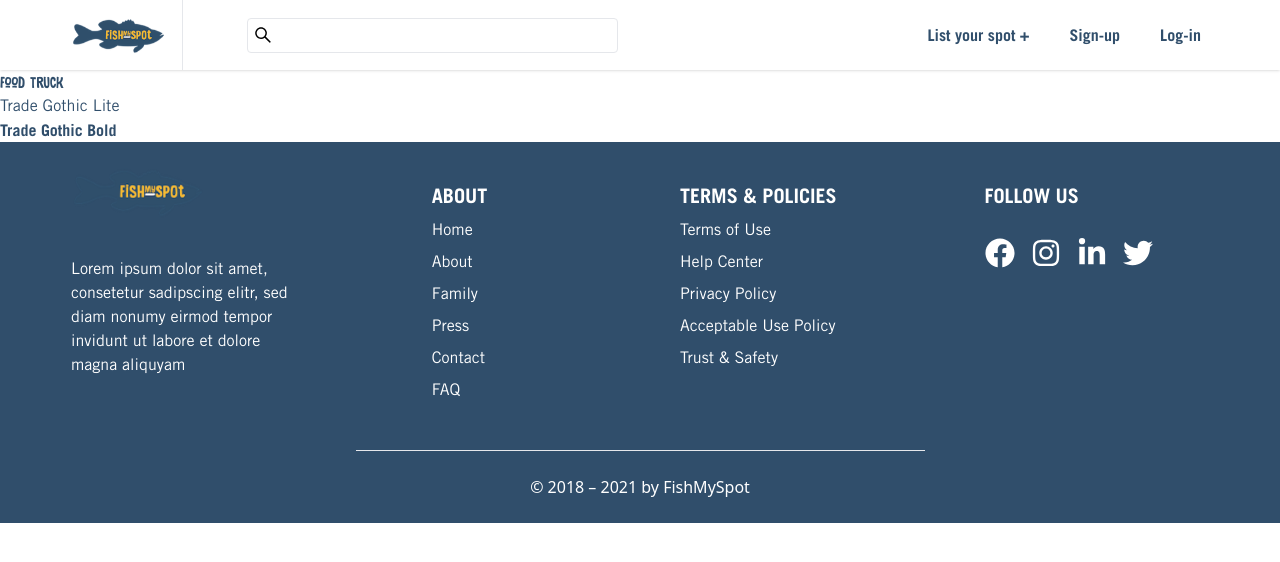
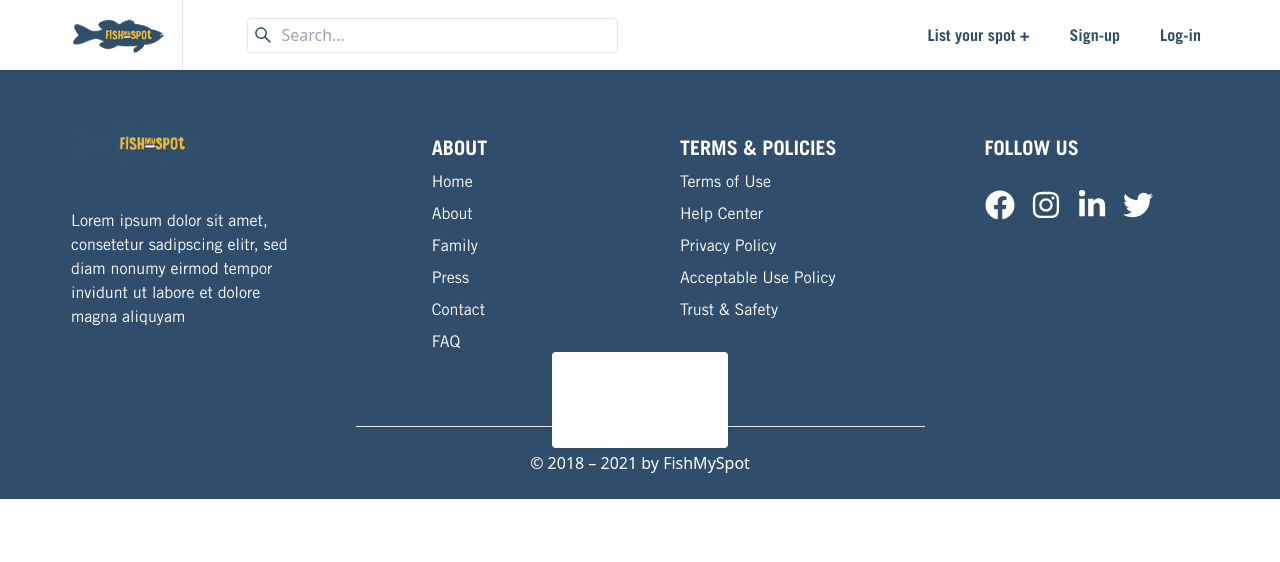
Before and after one commit to Woofmeets-LLC/fishmyspot-front-end, a Next.js app: page /test in a window 1280 px wide. Shown: the top 562 px of the page. Built offline with nearby package versions, Linux system fonts and the light colour scheme.

Commit message:
pulling dev

```diff
--- /dev/null
+++ b/components/Common/Modals/Modal.jsx
@@ -0,0 +1,74 @@
+import { AnimatePresence, motion } from 'framer-motion';
+import React from 'react';
+
+const Modal = ({ show, onClose, children }) => {
+    const backdrop = {
+        hidden: {
+            opacity: 0,
+            zIndex: 999
+        },
+        visible: {
+            opacity: 1,
+            zIndex: 999
+        },
+        exit: {
+            opacity: 0,
+            scale: 0
+        }
+    }
+
+    const modal = {
+        hidden: {
+            scale: 0
+        },
+        visible: {
+            scale: 1
+        }
+
+    }
+
+    const closeModal = (target) => {
+        if (typeof onClose === 'function') {
+            if ('close' in target.dataset) {
+                onClose()
+            }
+        }
+    }
+
+
+    return (
+        <AnimatePresence exitBeforeEnter>
+            {
+                show === true && (
+                    <motion.div
+                        onClick={e => closeModal(e.target)}
+                        data-close
+                        transition={{ duration: 0.2 }}
+                        className={'bg-opacity-70 w-screen text-white h-screen fixed left-0 top-0 flex justify-center items-center'}
+                        variants={backdrop}
+                        initial={'hidden'}
+                        animate={'visible'}
+                        exit={'exit'}
+                    >
+                        <motion.div
+                            className={'flex-inline p-2 bg-white rounded shadow max-h-90 hide-scroll-bar'}
+                            variants={modal}
+                            initial={'hidden'}
+                            animate={'visible'}
+                            exit={'hidden'}
+                            transition={{
+                                duration: .3
+                            }}
+                        >
+                            {
+                                children
+                            }
+                        </motion.div>
+                    </motion.div>
+                )
+            }
+        </AnimatePresence>
+    );
+};
+
+export default Modal;
--- a/layouts/HomeLayout/Footer/index.jsx
+++ b/layouts/HomeLayout/Footer/index.jsx
@@ -6,7 +6,7 @@ const Footer = () => {
     return (
         <footer className="bg-primary">
             <div className="container">
-                <div className="grid grid-cols-1 md:grid-cols-2 lg:grid-cols-3 xl:grid-cols-4 gap-10 md:gap-20 text-white py-10 2xl:py-16 3xl:py-20">
+                <div className="grid grid-cols-1 md:grid-cols-2 lg:grid-cols-3 xl:grid-cols-4 gap-10 md:gap-20 text-white py-10 xl:py-16 3xl:py-20">
                     <div className="md:-mt-6">
                         <div className="w-[134px] mb-8">
                             <img className="w-full" src="/images/logo.png" alt="" />
--- a/layouts/HomeLayout/Header/index.jsx
+++ b/layouts/HomeLayout/Header/index.jsx
@@ -8,20 +8,25 @@ const Header = () => {
     return (
         <header className="sticky top-0 z-[1000] bg-white shadow">
             <div className="relative container flex items-center h-[70px] 2xl:h-[85px] 3xl:h-[102px]">
+                <Link href="/">
+                    <a>
                         <div className="flex items-center w-[95px] 2xl:w-[118px] 3xl:w-[134px] h-full mr-4 2xl:mr-6">
                             <img
                                 src="/images/logo.png"
                                 className="w-full"
                                 alt="logo" />
                         </div>
+                    </a>
+                </Link>
                 <div className="hidden md:flex items-center w-[300px] lg:w-[500px] 2xl:w-[620px] 3xl:w-[818px] h-full border-l px-8 lg:px-16">
                     <div className="flex w-full h-8 xl:h-[35px] 2xl:h-[42px] 3xl:h-[47px] border rounded">
                         <span className="flex justify-center items-center h-full w-8 2xl:w-10">
-                            <AiOutlineSearch className="xl:text-xl 2xl:text-2xl" />
+                            <AiOutlineSearch className="text-primary xl:text-xl 2xl:text-2xl" />
                         </span>
                         <input
                             className="block w-full appearance-none p-1 bg-transparent border-none text-gray-700 leading-tight focus:outline-none focus:bg-white focus:border-gray-500"
-                            type="text" />
+                            type="text"
+                            placeholder="Search..." />
                     </div>
                 </div>
                 <div
@@ -55,7 +60,7 @@ const Header = () => {
                     </button>
                 </div>
             </div>
-        </header>
+        </header >
     );
 };
 
--- a/pages/test.jsx
+++ b/pages/test.jsx
@@ -1,12 +1,16 @@
 import React from 'react';
+import Modal from '../components/Common/Modals/Modal';
 import HomeLayout from '../layouts/HomeLayout';
 
 const Test = () => {
     return (
         <HomeLayout>
-            <h1 className="text-primary font-food-truck">Food Truck</h1>
-            <h1 className="text-primary font-trade-gothic">Trade Gothic Lite</h1>
-            <h1 className="text-primary font-trade-gothic-bold">Trade Gothic Bold</h1>
+            <Modal show={true} >
+                <div className="w-40 h-20 overflow-hidden">
+
+                    Lorem ipsum dolor sit amet consectetur adipisicing elit. Recusandae quo vitae similique a, voluptatibus optio odio, fugiat ipsum incidunt facere placeat fuga magnam dolores. Facere praesentium veniam aperiam saepe adipisci.
+                </div>
+            </Modal>
         </HomeLayout>
     );
 };
```
Lines whose indentation alone changed are shown as unchanged.
